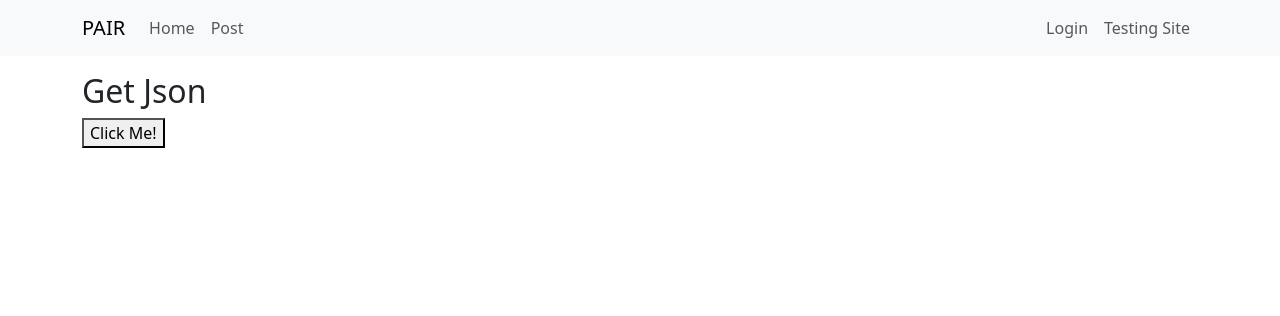
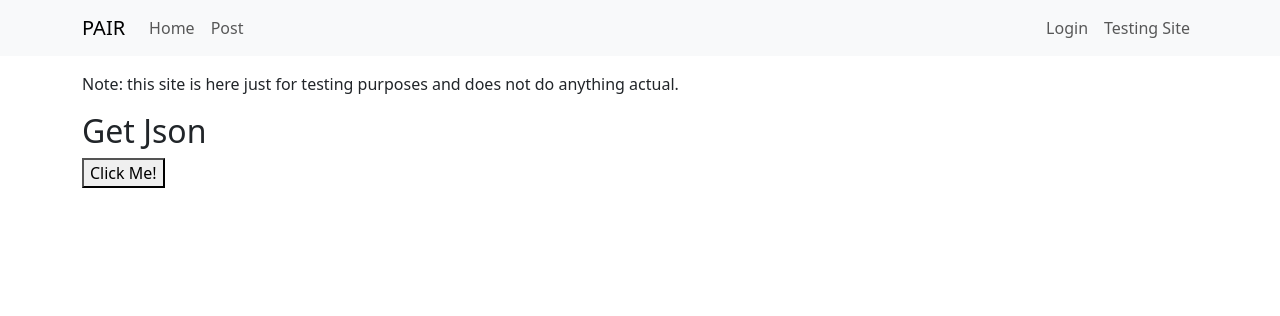
Before and after one commit to LeopardCheetah/flask-app-test-world, a Flask app: page /test in a window 1280 px wide. Shown: the top 316 px of the page. Run offline with Flask 3, Linux system fonts and the light colour scheme.

Commit message:
give up :(

```diff
--- a/app/templates/test.html
+++ b/app/templates/test.html
@@ -11,7 +11,8 @@
     </script>
 
 
-
+    <p>Note: this site is here just for testing purposes and does not do anything actual.</p>
+    <p></p>
     <h2>Get Json</h2>
     <button type="button" id="json-getter" onclick="getJson()">Click Me!</button>
 
```
Also changed, not shown: README.md.
